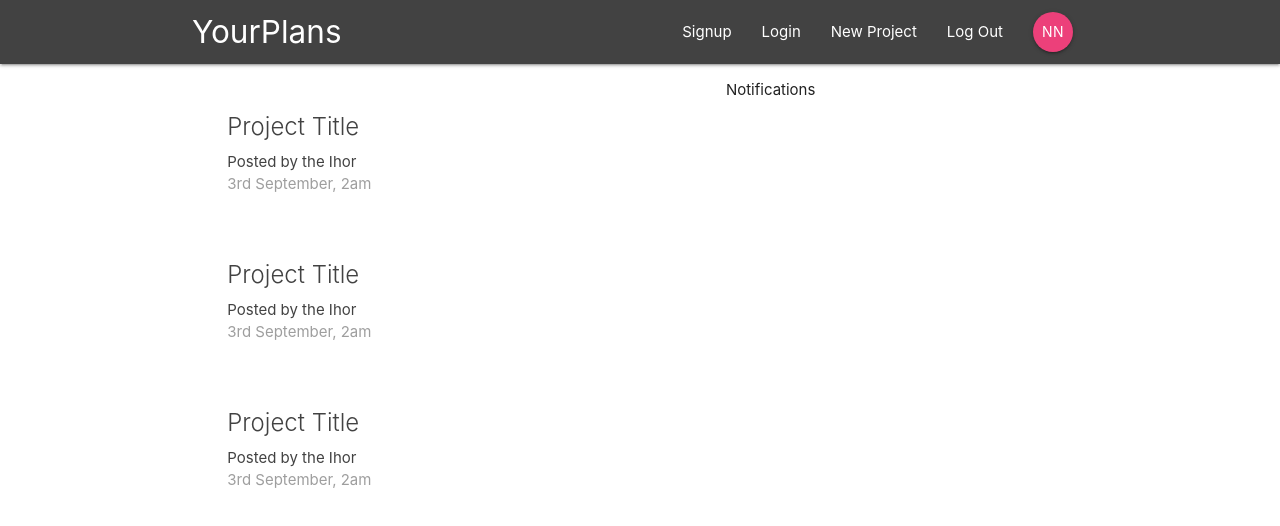
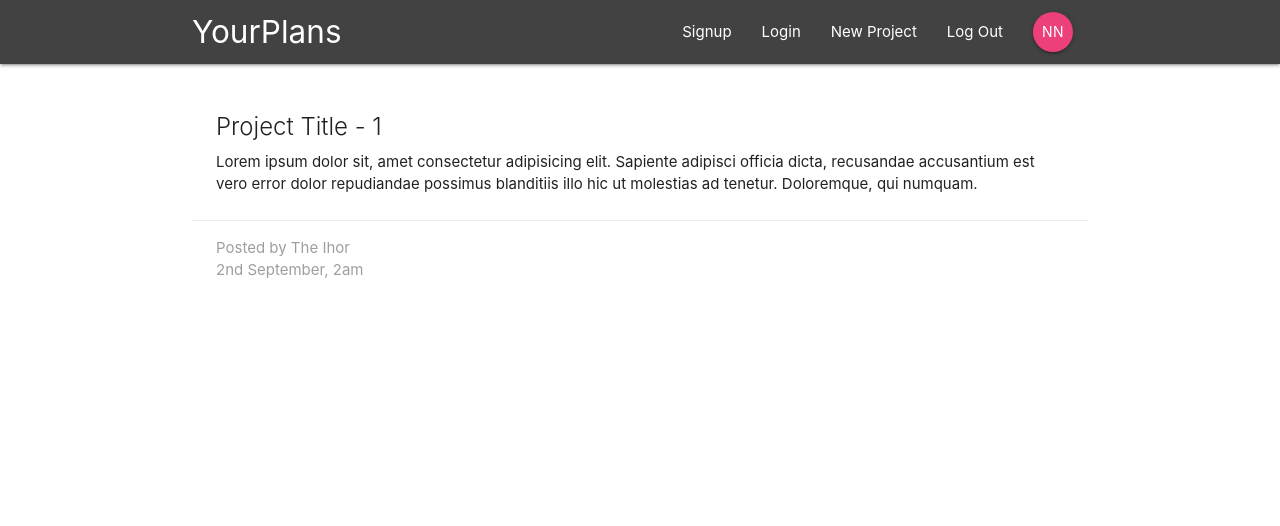
Before and after one commit to Ihor-Onyshchuk/your-plans, a React (Create React App) app: page /project/1 in a window 1280 px wide. Shown: the top 526 px of the page. Built offline with nearby package versions, Linux system fonts and the light colour scheme.

Commit message:
add ProjectDetails

```diff
--- a/src/App.js
+++ b/src/App.js
@@ -3,6 +3,7 @@
 
 import Navbar from './components/layout/Navbar';
 import Dashboard from './components/dashboard/Dashboard';
+import ProjectDetails from './components/projects/ProjectDetails';
 
 function App() {
 	return (
@@ -10,7 +11,8 @@
 			<div className="App">
 				<Navbar />
 				<Switch>
-					<Route path='/' component={Dashboard} />
+					<Route path='/' component={Dashboard} exact />
+					<Route path='/project/:id' component={ProjectDetails} />
 				</Switch>
 			</div>
 		</BrowserRouter >
--- a/src/components/projects/ProjectDetails.js
+++ b/src/components/projects/ProjectDetails.js
@@ -0,0 +1,19 @@
+import React from 'react';
+
+const ProjectDetails = (props) => {
+  const id = props.match.params.id;
+  return <div className="container section project-details">
+    <div className="card z-depth-0">
+      <div className="card-content">
+        <span className="card-title">Project Title - {id}</span>
+        <p>Lorem ipsum dolor sit, amet consectetur adipisicing elit. Sapiente adipisci officia dicta, recusandae accusantium est vero error dolor repudiandae possimus blanditiis illo hic ut molestias ad tenetur. Doloremque, qui numquam.</p>
+      </div>
+      <div className="card-action gret lighten-4 grey-text">
+        <div>Posted by The Ihor</div>
+        <div>2nd September, 2am</div>
+      </div>
+    </div>
+  </div>
+}
+
+export default ProjectDetails;
```
